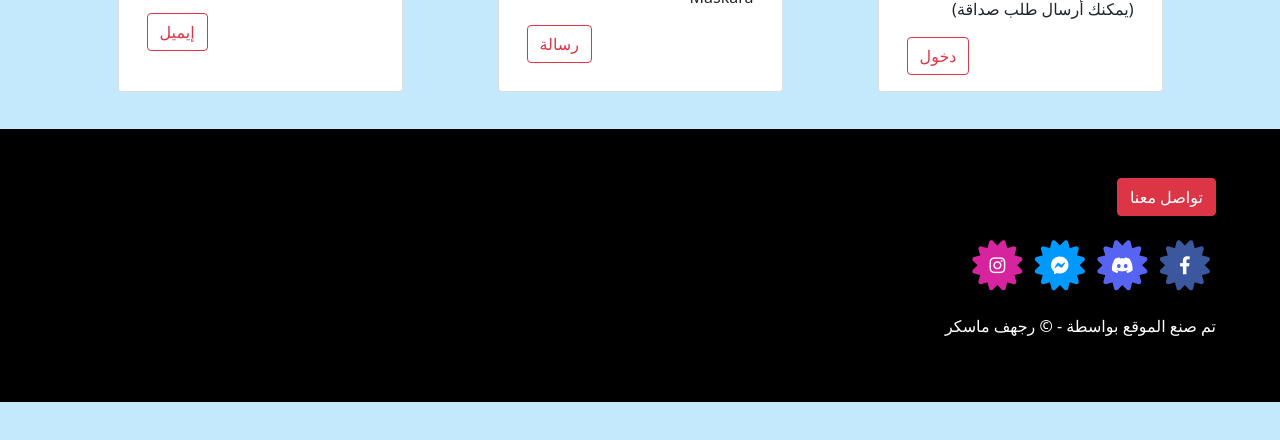
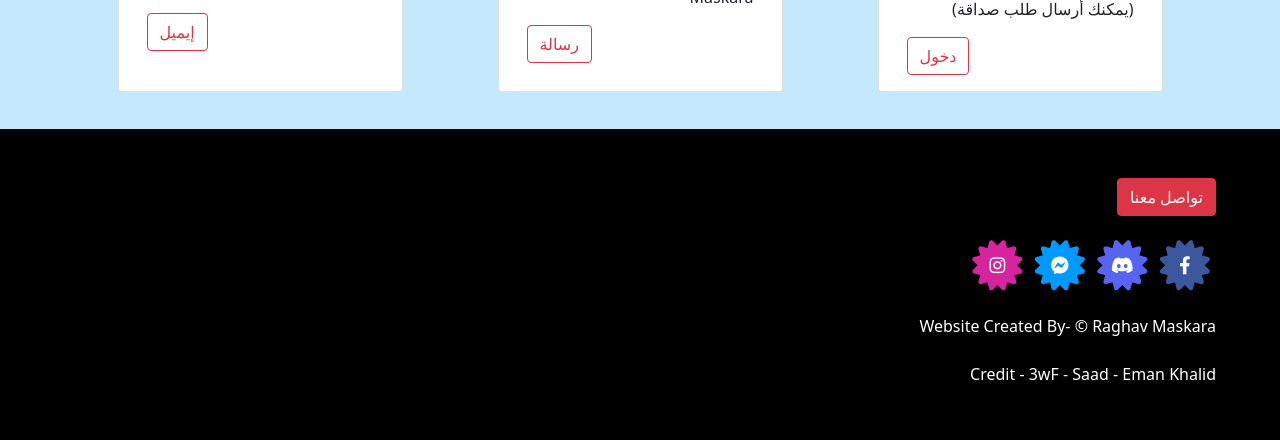
Before and after one commit to i3wF/3wFcalchayday.github.io, a plain HTML site: page ContactUs/ContactUs.html in a window 1280 px wide. Shown: the part 866-1306 px from the top of the page. Before the commit the page ends 1268 px from the top, so only its background shows below. Drawn offline with nearby package versions, Linux system fonts and the light colour scheme; a script that the page names is missing.

Commit message:
Update ContactUs.html

```diff
--- a/ContactUs/ContactUs.html
+++ b/ContactUs/ContactUs.html
@@ -184,7 +184,9 @@
     </div>
 
 <br>
-  <p>تم صنع الموقع  بواسطة - &#169; رجهف ماسكر</p>
+  <p>Website Created By- &#169;  Raghav Maskara</p>
+    <br>
+    <p>Credit - 3wF - Saad - Eman Khalid</p>
   </footer>
 
 
```
